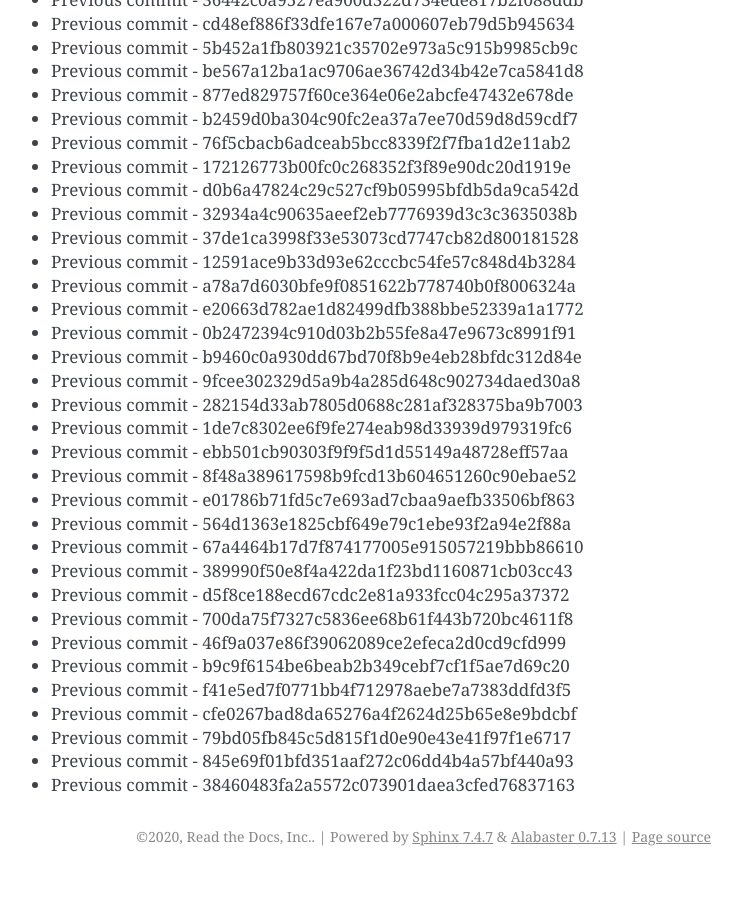
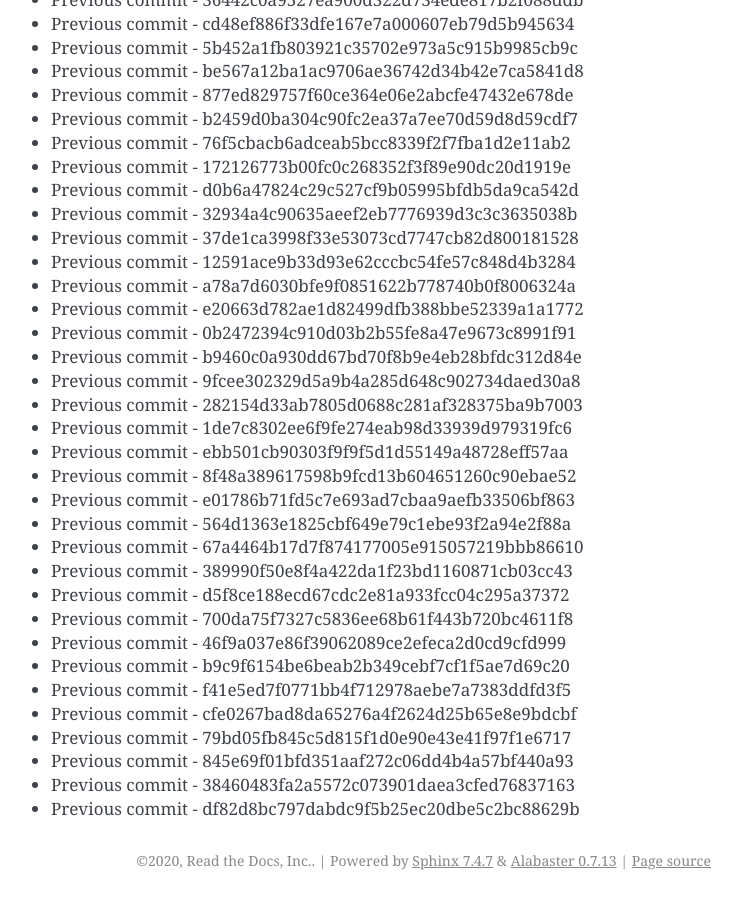
Before and after one commit to readthedocs/rtd-git-stresstest, a Sphinx documentation site: the page built from docs/updates.rst, in a window 1280 px wide and 900 px high, scrolled down 33757 px. Shown: the whole window, without its empty margins (399-1141 px from the left). Built offline with Sphinx 7.4.7, drawn with Linux system fonts in a browser that asks for light colours; before the commit the page ends 34633 px from its top, so only the background shows below that.

Commit message:
Generating commit from previous: df82d8bc797dabdc9f5b25ec20dbe5c2bc88629b

```diff
--- a/docs/updates.rst
+++ b/docs/updates.rst
@@ -1450,3 +1450,4 @@ It can be tested for any performance characteristics.
 * Previous commit - 79bd05fb845c5d815f1d0e90e43e41f97f1e6717
 * Previous commit - 845e69f01bfd351aaf272c06dd4b4a57bf440a93
 * Previous commit - 38460483fa2a5572c073901daea3cfed76837163
+* Previous commit - df82d8bc797dabdc9f5b25ec20dbe5c2bc88629b
```
